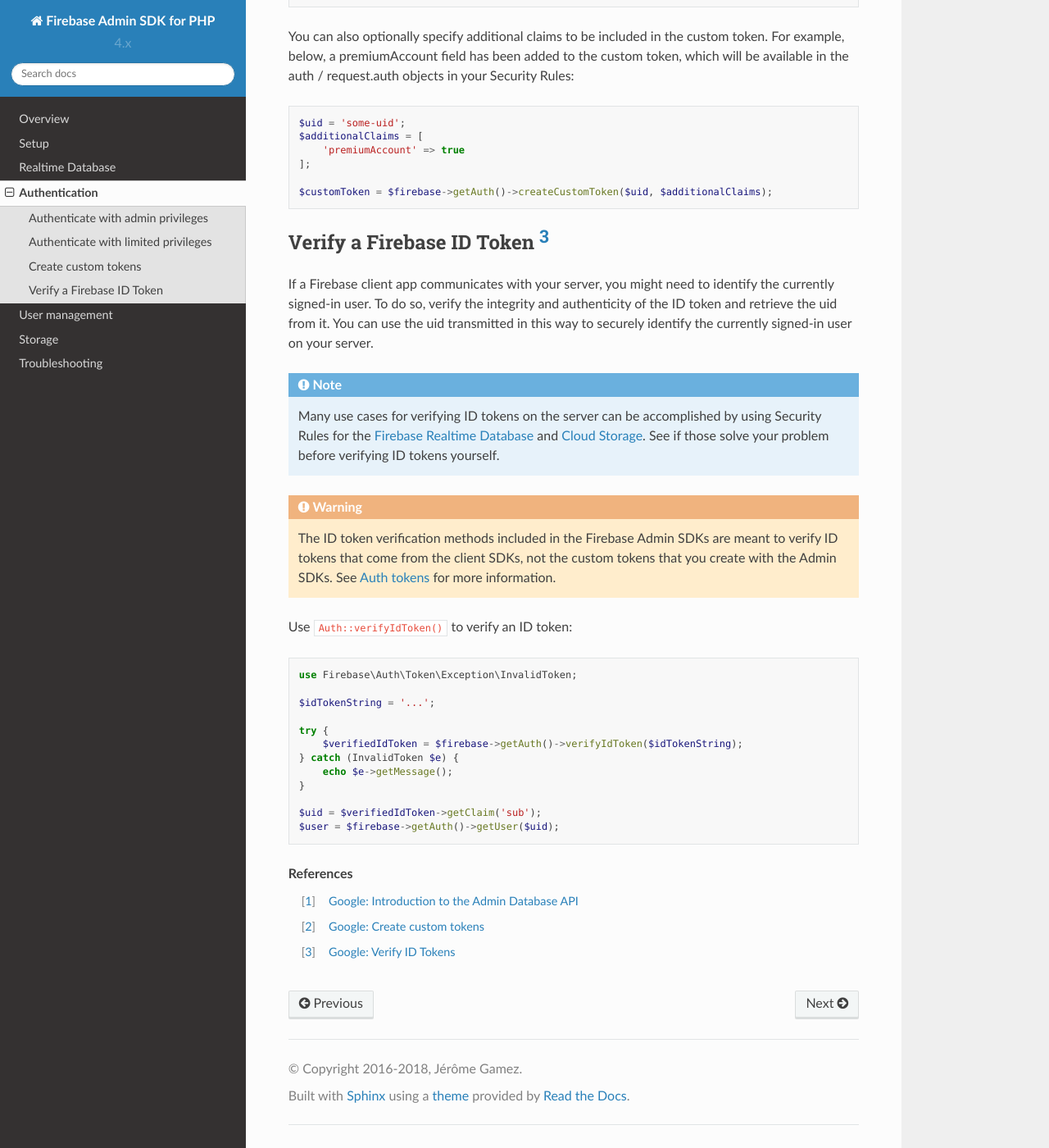
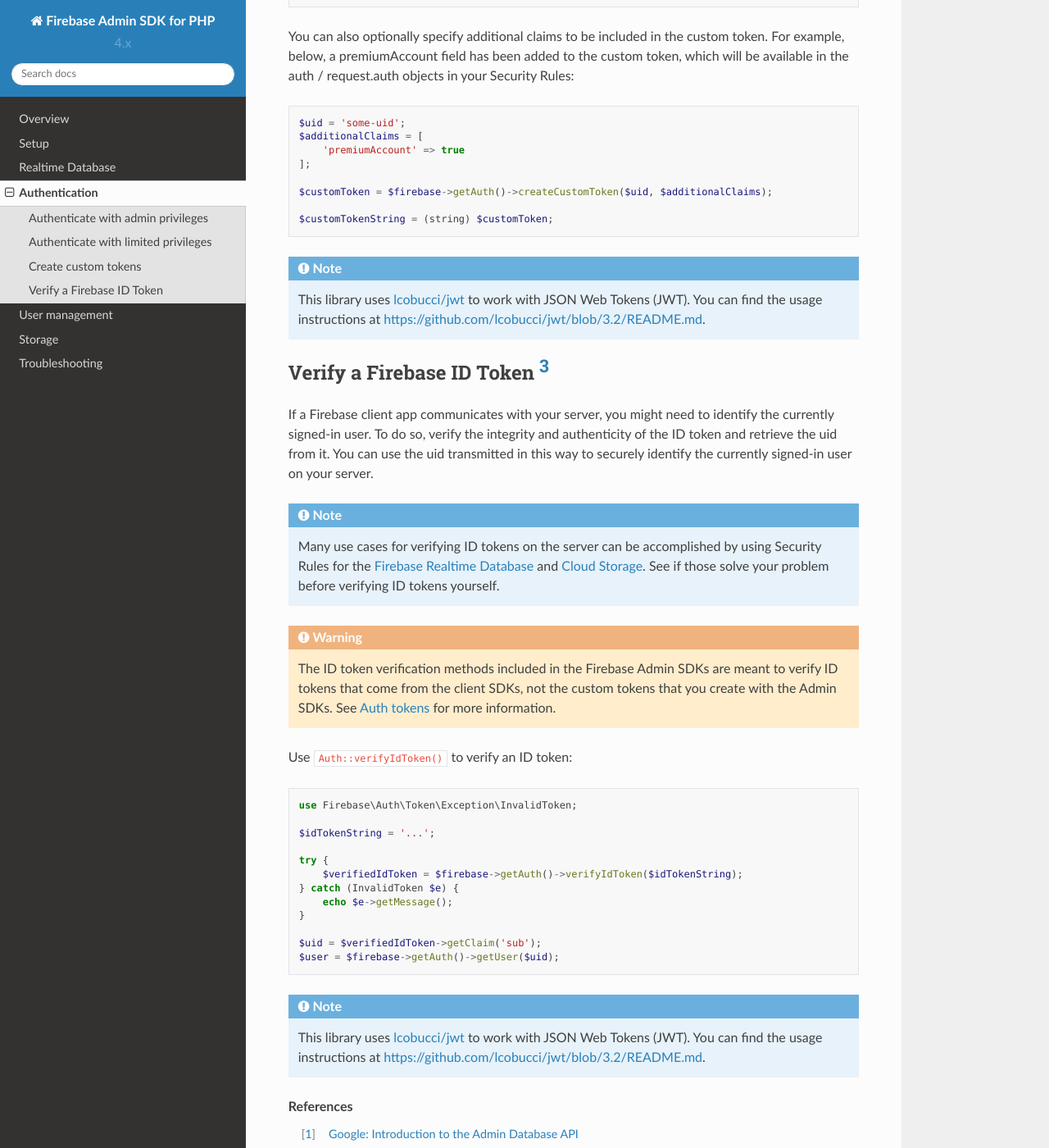
Before and after one commit to kreait/firebase-php, a Sphinx documentation site: the page built from docs/authentication.rst, in a window 1280 px wide and 1400 px high, scrolled down 2138 px. Shown: the whole window at 82% size. Built offline with Sphinx 7.4.7 and the Read the Docs theme 2.0.0, drawn with Linux system fonts in a browser that asks for light colours.

Commit message:
Add links to lcobucci/jwt to the documentation

```diff
--- a/docs/authentication.rst
+++ b/docs/authentication.rst
@@ -120,6 +120,13 @@
 
     $customToken = $firebase->getAuth()->createCustomToken($uid, $additionalClaims);
 
+    $customTokenString = (string) $customToken;
+
+.. note::
+    This library uses `lcobucci/jwt <https://github.com/lcobucci/jwt>`_ to work with JSON Web Tokens (JWT).
+    You can find the usage instructions at
+    `https://github.com/lcobucci/jwt/blob/3.2/README.md <https://github.com/lcobucci/jwt/blob/3.2/README.md>`_.
+
 
 *********************************
 Verify a Firebase ID Token [#f3]_
@@ -158,6 +165,12 @@
     $uid = $verifiedIdToken->getClaim('sub');
     $user = $firebase->getAuth()->getUser($uid);
 
+.. note::
+    This library uses `lcobucci/jwt <https://github.com/lcobucci/jwt>`_ to work with JSON Web Tokens (JWT).
+    You can find the usage instructions at
+    `https://github.com/lcobucci/jwt/blob/3.2/README.md <https://github.com/lcobucci/jwt/blob/3.2/README.md>`_.
+
+
 .. rubric:: References
 
 .. [#f1] `Google: Introduction to the Admin Database API <https://firebase.google.com/docs/database/admin/start>`_
```
